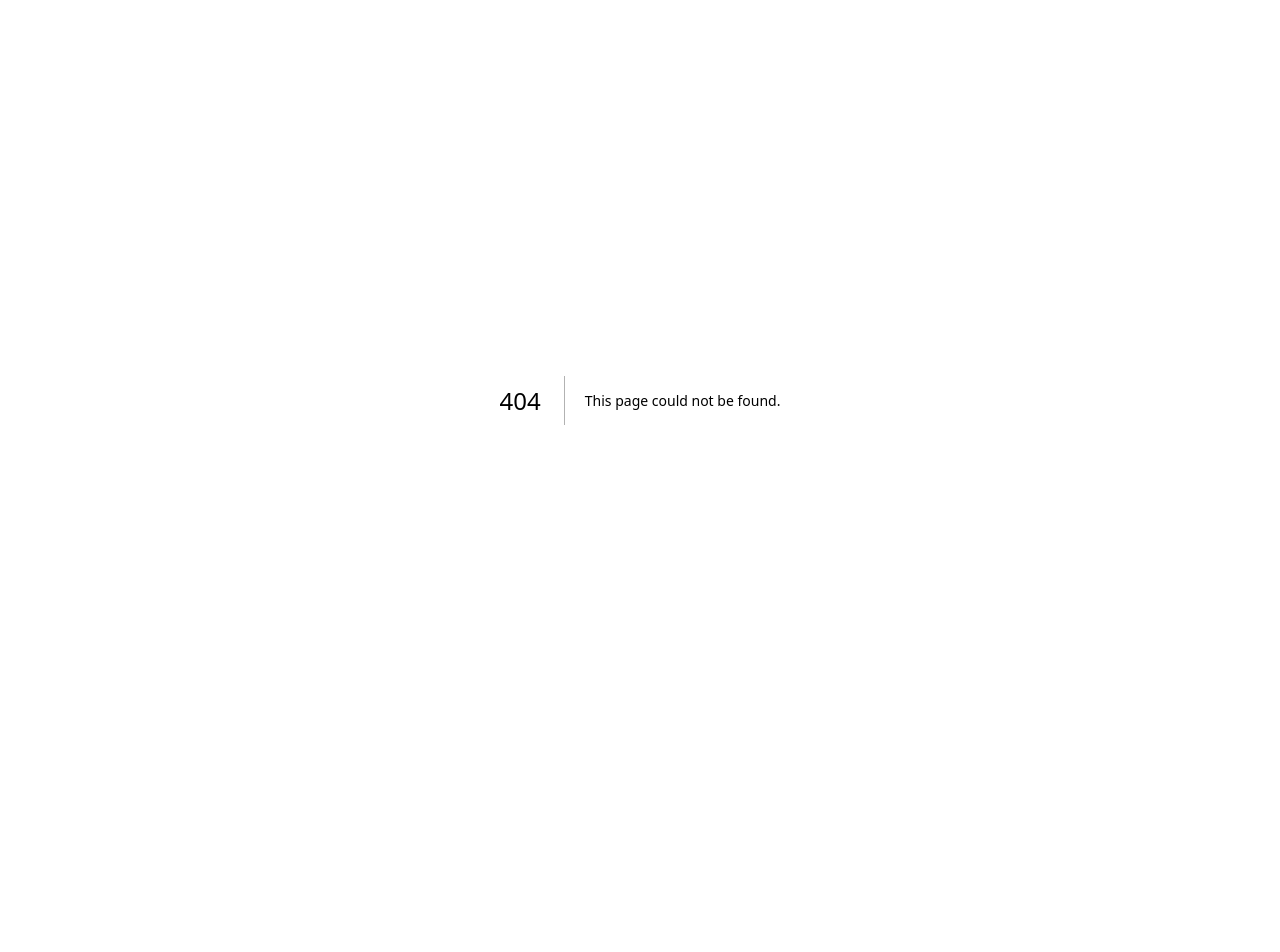
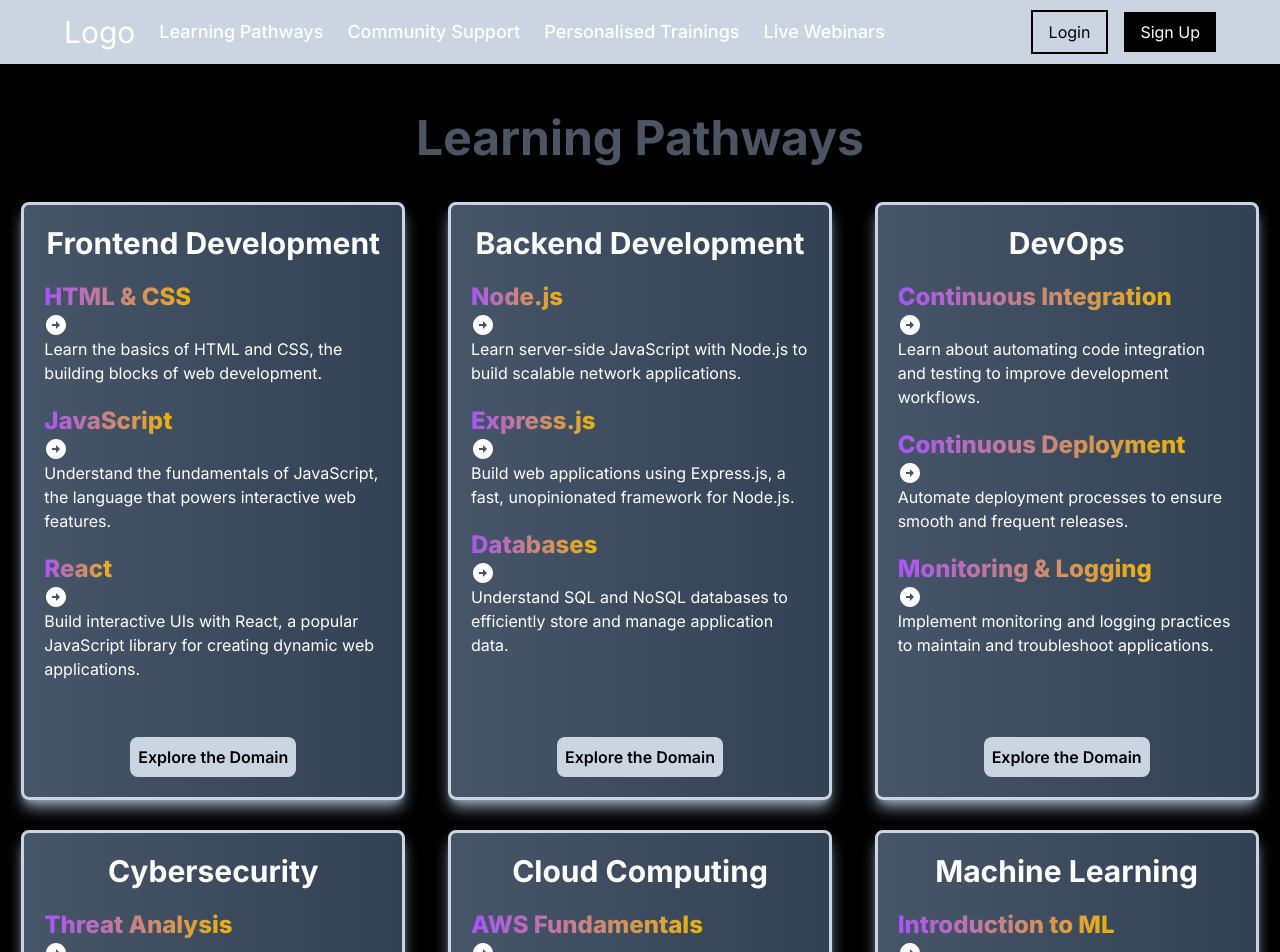
Before and after one commit to Vaibhavsahu2810/demo-sih, a Next.js app: page /LearningPathway in a window 1280 px wide. Before the commit this address had no page. Shown: the top 952 px of the page. Before the commit the page ends 800 px from the top, so only its background shows below. Built offline with nearby package versions, Linux system fonts and the light colour scheme.

Commit message:
small typo

```diff
--- /dev/null
+++ b/src/app/LearningPathway/page.tsx
@@ -0,0 +1,114 @@
+"use client"
+
+import { FC } from 'react';
+import Navbar from '../components/navbar';
+import ArrowCircleRightIcon from '@mui/icons-material/ArrowCircleRight';
+const pathways = [
+  {
+    domain: 'Frontend Development',
+    subtopics: [
+      { name: 'HTML & CSS', description: 'Learn the basics of HTML and CSS, the building blocks of web development.' },
+      { name: 'JavaScript', description: 'Understand the fundamentals of JavaScript, the language that powers interactive web features.' },
+      { name: 'React', description: 'Build interactive UIs with React, a popular JavaScript library for creating dynamic web applications.' }
+    ]
+  },
+  {
+    domain: 'Backend Development',
+    subtopics: [
+      { name: 'Node.js', description: 'Learn server-side JavaScript with Node.js to build scalable network applications.' },
+      { name: 'Express.js', description: 'Build web applications using Express.js, a fast, unopinionated framework for Node.js.' },
+      { name: 'Databases', description: 'Understand SQL and NoSQL databases to efficiently store and manage application data.' }
+    ]
+  },
+  {
+    domain: 'DevOps',
+    subtopics: [
+      { name: 'Continuous Integration', description: 'Learn about automating code integration and testing to improve development workflows.' },
+      { name: 'Continuous Deployment', description: 'Automate deployment processes to ensure smooth and frequent releases.' },
+      { name: 'Monitoring & Logging', description: 'Implement monitoring and logging practices to maintain and troubleshoot applications.' }
+    ]
+  },
+  {
+    domain: 'Cybersecurity',
+    subtopics: [
+      { name: 'Threat Analysis', description: 'Understand how to identify and analyze potential security threats.' },
+      { name: 'Vulnerability Assessment', description: 'Learn techniques to discover and address security vulnerabilities in applications.' },
+      { name: 'Ethical Hacking', description: 'Explore ethical hacking practices to assess and improve system security.' }
+    ]
+  },
+  {
+    domain: 'Cloud Computing',
+    subtopics: [
+      { name: 'AWS Fundamentals', description: 'Get acquainted with AWS, a leading cloud services platform for building and deploying applications.' },
+      { name: 'Azure Basics', description: 'Learn about Microsoft Azure, another major cloud service provider, and its offerings.' },
+      { name: 'Cloud Storage Solutions', description: 'Understand different cloud storage options and their use cases.' }
+    ]
+  },
+  {
+    domain: 'Machine Learning',
+    subtopics: [
+      { name: 'Introduction to ML', description: 'Learn the basics of machine learning, including types of learning and common algorithms.' },
+      { name: 'Supervised Learning', description: 'Understand supervised learning techniques such as regression and classification.' },
+      { name: 'Unsupervised Learning', description: 'Explore unsupervised learning methods like clustering and dimensionality reduction.' },
+
+    ]
+  }
+];
+
+export default function Page() {
+  return (
+    <>
+      <div className="w-full h-16 px-16 flex justify-center items-center gap-6 bg-slate-300">
+        <p className="text-3xl">Logo</p>
+        <p className='text-lg font-medium'>Learning Pathways</p>
+        <p className='text-lg font-medium'>Community Support</p>
+        <p className='text-lg font-medium'>Personalised Trainings</p>
+        <p className='text-lg font-medium'>Live Webinars</p>
+        <div className="ml-auto space-x-4">
+          <button className="p-2 px-4 border-2 border-black text-black">
+            Login
+          </button>
+          <button className="p-2 px-4 bg-black text-white">
+            Sign Up
+          </button>
+        </div>
+      </div>
+
+      <div className='mb-11 bg-sla'>
+      </div>
+
+      <div className='mt-26'>
+        <div id="pathways" className='flex flex-col items-center gap-[40px] mt-[50px]'>
+          <div className="title relative">
+            <h1 className='font-bold text-5xl text-gray-600'>Learning Pathways</h1>
+          </div>
+          <div className="services flex flex-wrap justify-around w-full">
+            {pathways.map((item, index) => (
+              <div
+                key={index}
+                className="hover:bg-slate-200 transition-transform duration-300 hover:scale-105 border-white-500 text-white bg-gradient-to-r from-slate-600 to-slate-700 hover:shadow-2xl shadow-lg shadow-slate-400 service items-center mb-[30px] flex flex-col gap-[20px] p-[20px] border-[3px] w-[30%] rounded-lg cursor-pointer border-slate-300"
+              >
+                <h2 className='text-3xl font-bold'>{item.domain}</h2>
+                {item.subtopics.map((subtopic, subIndex) => (
+                  <div key={subIndex} className='flex flex-col items-start'>
+                    <h3 className='text-2xl font-extrabold text-center bg-gradient-to-r from-purple-500 to-yellow-500 bg-clip-text text-transparent'>
+                      {subtopic.name}
+                    </h3>
+                    <ArrowCircleRightIcon />
+                    <p>{subtopic.description}</p>
+                  </div>
+                ))}
+                <div className="flex-grow" />
+                <div className="readmore flex items-center justify-center mt-4">
+                  <p className='bg-slate-300 rounded-lg p-2 font-semibold cursor-pointer transition-colors duration-300 text-black hover:bg-slate-900 hover:text-slate-300'>
+                    Explore the Domain
+                  </p>
+                </div>
+              </div>
+            ))}
+          </div>
+        </div>
+      </div>
+    </>
+  );
+}
```
